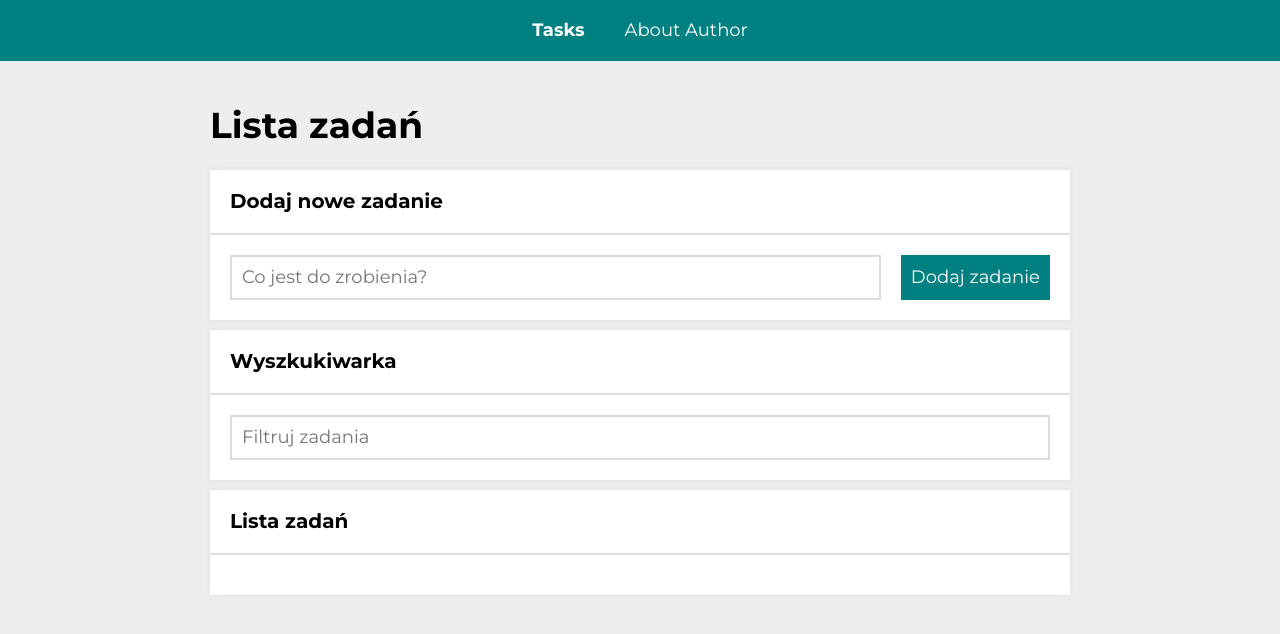
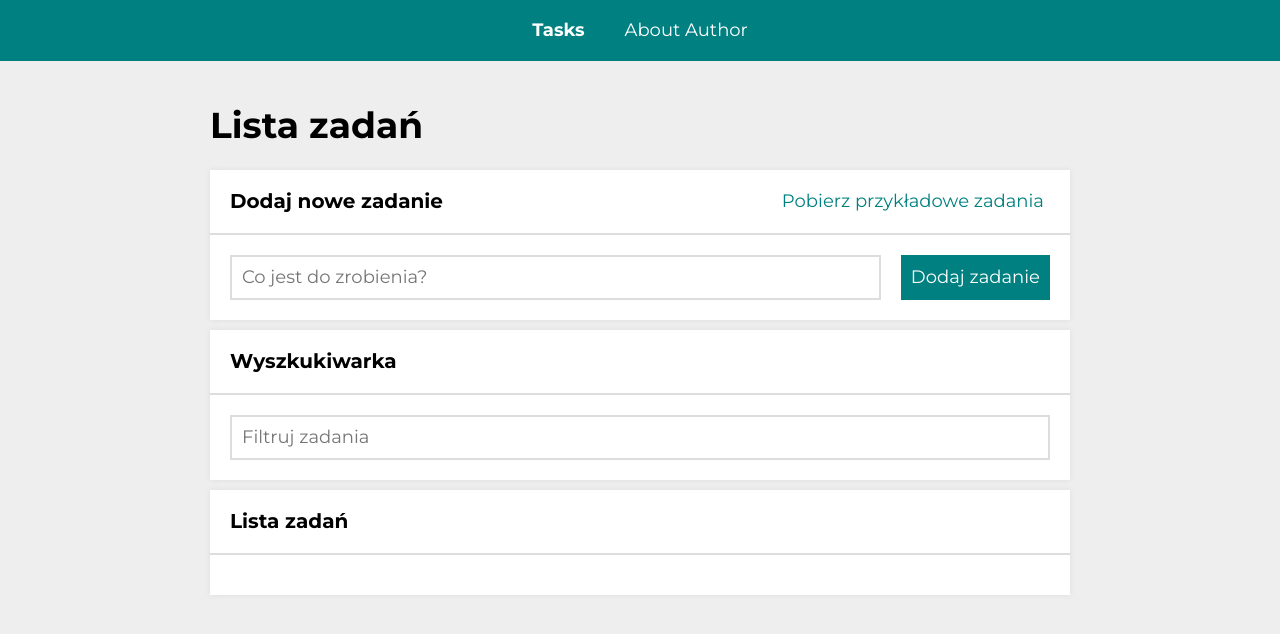
Before and after one commit to emilia82/todo-list-react, a React (Create React App) app: page /#/tasks in a window 1280 px wide. Shown: the top 634 px of the page. Built offline with nearby package versions, Linux system fonts and the light colour scheme.

Commit message:
fetchExampleTaskButton added

```diff
--- a/src/features/tasks/TasksPage/index.js
+++ b/src/features/tasks/TasksPage/index.js
@@ -5,6 +5,7 @@ import Section from "../../../common/Section";
 import Header from "../../../common/Header";
 import Container from "../../../common/Container";
 import Search from "./Search";
+import FetchExampleTaskButton from "./FetchExampleTaskButton";
 
 
 
@@ -15,7 +16,7 @@ function TasksPage() {
       <Section
         title="Dodaj nowe zadanie"
         body={<Form />}
-
+        extraHeaderContent={<FetchExampleTaskButton/>}
       />
 
 
```
